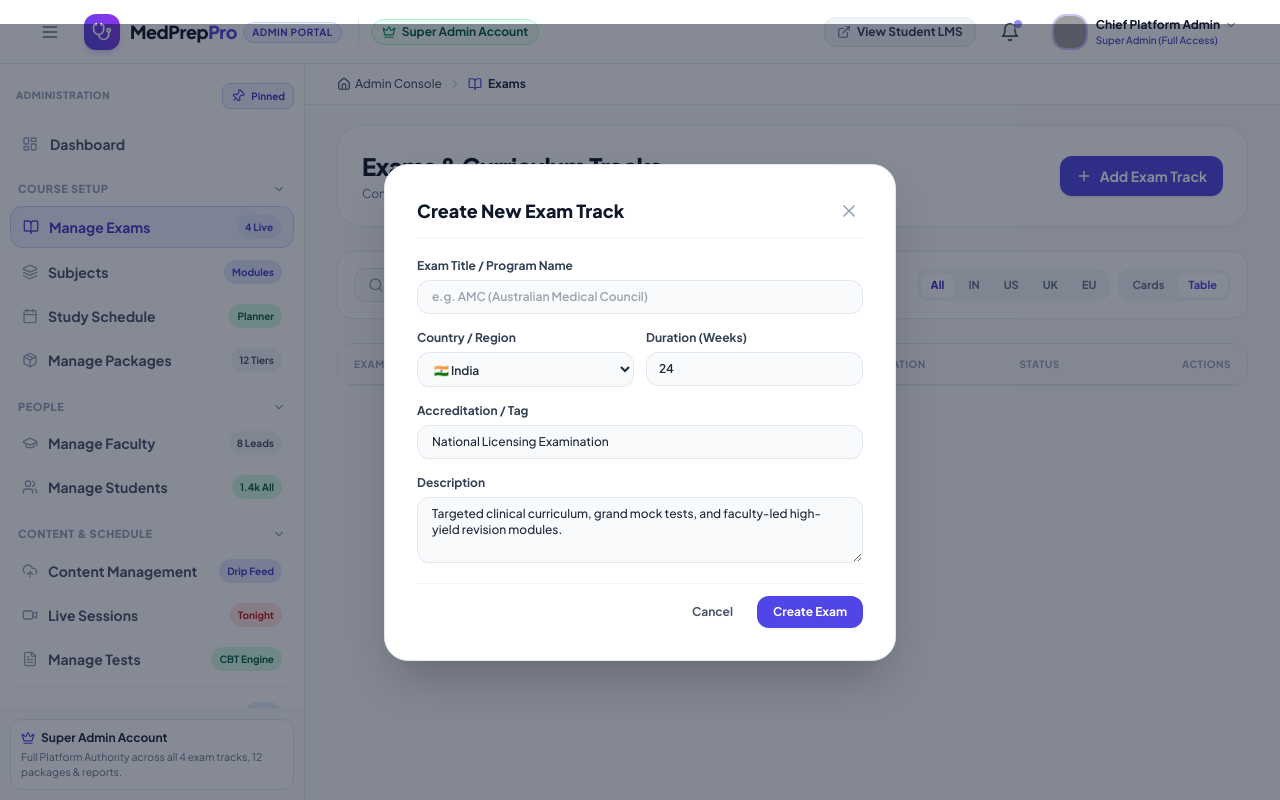
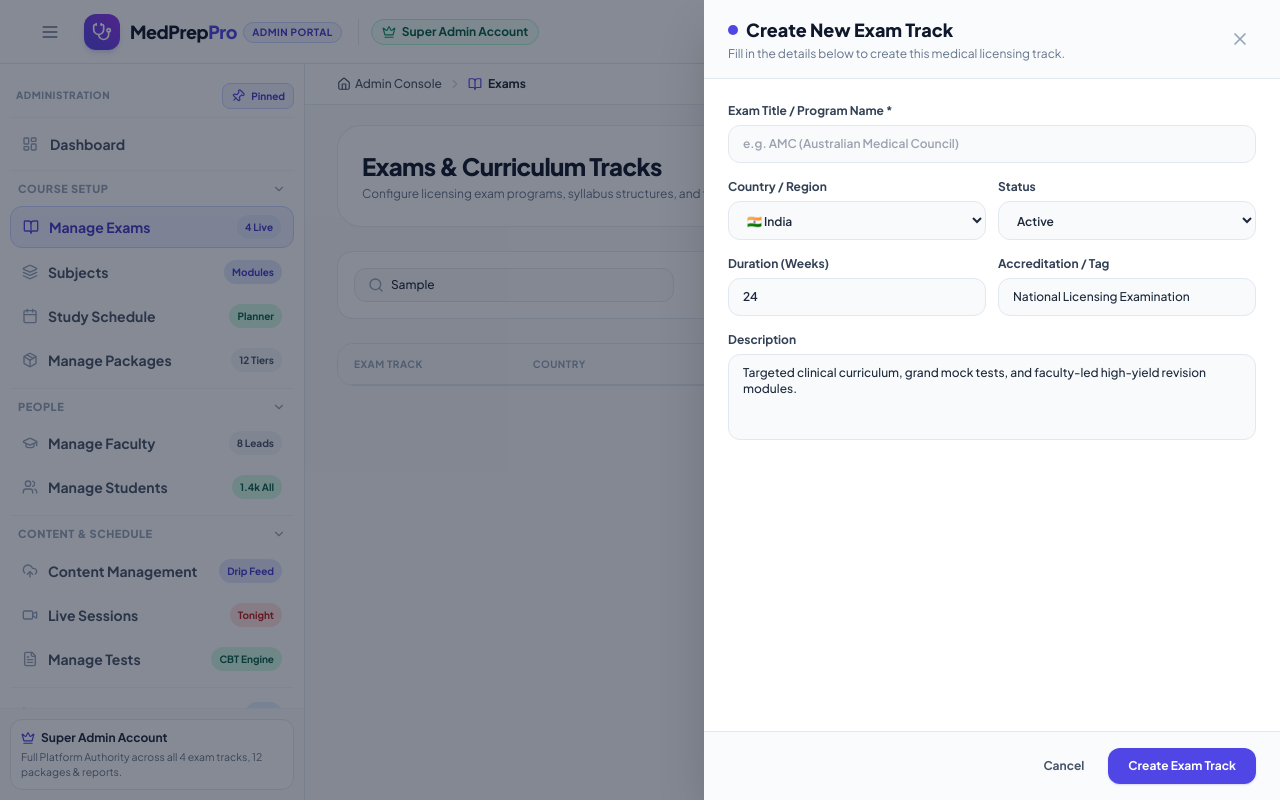
Before and after one commit to codewithritiksaini/Edtech_exams_prototype, a React (Vite) app: page /admin/exams in a window 1280 px wide. Both pictures are taken after typing "Sample" into the empty fields and a click on the button "Add Exam Track". Built offline with nearby package versions, Linux system fonts and the light colour scheme; grey boxes are pictures that could not be loaded.

Commit message:
feat: replace modal with slide-over drawer and add status field for exam management

```diff
--- a/src/pages/admin/AdminExamsPage.jsx
+++ b/src/pages/admin/AdminExamsPage.jsx
@@ -427,36 +427,57 @@ export default function AdminExamsPage() {
         </div>
       )}
 
-      {/* Slide-over / Modal for Add & Edit Exam */}
+      {/* Slide-over Drawer for Add & Edit Exam */}
       {isModalOpen && (
-        <div className="fixed inset-0 z-50 flex items-center justify-center p-4 bg-slate-900/50 backdrop-blur-xs animate-in fade-in">
-          <div className="bg-white rounded-3xl p-6 sm:p-8 max-w-lg w-full shadow-2xl border border-slate-200 space-y-5 animate-in zoom-in-95">
-            <div className="flex items-center justify-between pb-3 border-b border-slate-100">
-              <h2 className="text-lg font-black text-slate-900">
+        <div className="fixed inset-0 z-50 overflow-hidden animate-in fade-in duration-200">
+          {/* Backdrop */}
+          <div
+            onClick={() => setIsModalOpen(false)}
+            className="fixed inset-0 bg-slate-900/50 backdrop-blur-xs transition-opacity cursor-pointer"
+          />
+
+          {/* Slide-over Drawer Panel */}
+          <div className="fixed inset-y-0 right-0 max-w-full flex pl-8 sm:pl-12 pointer-events-none">
+            <div className="w-screen max-w-lg sm:max-w-xl bg-white shadow-2xl flex flex-col pointer-events-auto animate-in slide-in-from-right duration-300">
+
+              {/* Drawer Header */}
+              <div className="px-6 py-4 border-b border-slate-200 flex items-center justify-between bg-slate-50/80 shrink-0">
+                <div className="space-y-0.5">
+                  <div className="flex items-center gap-2">
+                    <span className="w-2.5 h-2.5 rounded-full bg-indigo-600" />
+                    <h2 className="text-base sm:text-lg font-black text-slate-900">
                       {editingExam ? 'Edit Exam Track' : 'Create New Exam Track'}
                     </h2>
+                  </div>
+                  <p className="text-xs text-slate-500">
+                    Fill in the details below to {editingExam ? 'update' : 'create'} this medical licensing track.
+                  </p>
+                </div>
                 <button
+                  type="button"
                   onClick={() => setIsModalOpen(false)}
-                className="p-1 rounded-lg text-slate-400 hover:text-slate-700 hover:bg-slate-100"
+                  className="p-1.5 rounded-xl text-slate-400 hover:text-slate-700 hover:bg-slate-200/60 transition-colors cursor-pointer"
+                  title="Close Drawer"
                 >
                   <X className="w-5 h-5" />
                 </button>
               </div>
 
-            <form onSubmit={handleSaveExam} className="space-y-4 text-xs">
+              {/* Drawer Scrollable Body */}
+              <form onSubmit={handleSaveExam} id="exam-drawer-form" className="flex-1 overflow-y-auto p-6 space-y-4 text-xs">
                 <div className="space-y-1.5">
-                <label className="font-bold text-slate-700">Exam Title / Program Name</label>
+                  <label className="font-bold text-slate-700">Exam Title / Program Name *</label>
                   <input
                     type="text"
                     required
                     placeholder="e.g. AMC (Australian Medical Council)"
                     value={formName}
                     onChange={(e) => setFormName(e.target.value)}
-                  className="w-full px-3.5 py-2 rounded-xl bg-slate-50 border border-slate-200 font-semibold text-slate-900 focus:ring-2 focus:ring-indigo-500/20 focus:border-indigo-500"
+                    className="w-full px-3.5 py-2.5 rounded-xl bg-slate-50 border border-slate-200 font-semibold text-slate-900 focus:outline-none focus:ring-2 focus:ring-indigo-500/20 focus:border-indigo-500"
                   />
                 </div>
 
-              <div className="grid grid-cols-2 gap-3">
+                <div className="grid grid-cols-1 sm:grid-cols-2 gap-3">
                   <div className="space-y-1.5">
                     <label className="font-bold text-slate-700">Country / Region</label>
                     <select
@@ -468,7 +489,7 @@ export default function AdminExamsPage() {
                           setFormFlag(item.flag);
                         }
                       }}
-                    className="w-full px-3 py-2 rounded-xl bg-slate-50 border border-slate-200 font-semibold text-slate-800"
+                      className="w-full px-3.5 py-2.5 rounded-xl bg-slate-50 border border-slate-200 font-semibold text-slate-800 focus:outline-none focus:ring-2 focus:ring-indigo-500/20 focus:border-indigo-500"
                     >
                       {AVAILABLE_FLAGS.map(f => (
                         <option key={f.country} value={f.country}>{f.flag} {f.country}</option>
@@ -477,6 +498,20 @@ export default function AdminExamsPage() {
                   </div>
 
                   <div className="space-y-1.5">
+                    <label className="font-bold text-slate-700">Status</label>
+                    <select
+                      value={formStatus}
+                      onChange={(e) => setFormStatus(e.target.value)}
+                      className="w-full px-3.5 py-2.5 rounded-xl bg-slate-50 border border-slate-200 font-semibold text-slate-800 focus:outline-none focus:ring-2 focus:ring-indigo-500/20 focus:border-indigo-500"
+                    >
+                      <option value="Active">Active</option>
+                      <option value="Inactive">Inactive</option>
+                    </select>
+                  </div>
+                </div>
+
+                <div className="grid grid-cols-1 sm:grid-cols-2 gap-3">
+                  <div className="space-y-1.5">
                     <label className="font-bold text-slate-700">Duration (Weeks)</label>
                     <input
                       type="number"
@@ -484,9 +519,8 @@ export default function AdminExamsPage() {
                       max="52"
                       value={formWeeks}
                       onChange={(e) => setFormWeeks(e.target.value)}
-                    className="w-full px-3 py-2 rounded-xl bg-slate-50 border border-slate-200 font-semibold text-slate-800"
+                      className="w-full px-3.5 py-2.5 rounded-xl bg-slate-50 border border-slate-200 font-semibold text-slate-800 focus:outline-none focus:ring-2 focus:ring-indigo-500/20 focus:border-indigo-500"
                     />
-                </div>
                   </div>
 
                   <div className="space-y-1.5">
@@ -496,36 +530,41 @@ export default function AdminExamsPage() {
                       value={formTag}
                       onChange={(e) => setFormTag(e.target.value)}
                       placeholder="e.g. National Board Aligned"
-                  className="w-full px-3.5 py-2 rounded-xl bg-slate-50 border border-slate-200 font-medium text-slate-800"
+                      className="w-full px-3.5 py-2.5 rounded-xl bg-slate-50 border border-slate-200 font-medium text-slate-800 focus:outline-none focus:ring-2 focus:ring-indigo-500/20 focus:border-indigo-500"
                     />
+                  </div>
                 </div>
 
                 <div className="space-y-1.5">
                   <label className="font-bold text-slate-700">Description</label>
                   <textarea
-                  rows={3}
+                    rows={4}
                     value={formDescription}
                     onChange={(e) => setFormDescription(e.target.value)}
-                  className="w-full px-3.5 py-2 rounded-xl bg-slate-50 border border-slate-200 font-medium text-slate-800"
+                    placeholder="Provide curriculum overview, learning goals, target candidates..."
+                    className="w-full px-3.5 py-2.5 rounded-xl bg-slate-50 border border-slate-200 font-medium text-slate-800 focus:outline-none focus:ring-2 focus:ring-indigo-500/20 focus:border-indigo-500 resize-none"
                   />
                 </div>
+              </form>
 
-              <div className="pt-3 flex items-center justify-end gap-2 border-t border-slate-100">
+              {/* Drawer Footer */}
+              <div className="px-6 py-4 border-t border-slate-200 bg-slate-50/80 flex items-center justify-end gap-2 shrink-0">
                 <button
                   type="button"
                   onClick={() => setIsModalOpen(false)}
-                  className="px-4 py-2 rounded-xl text-slate-600 font-bold hover:bg-slate-100"
+                  className="px-4 py-2.5 rounded-xl text-slate-600 font-bold hover:bg-slate-200/60 transition-colors cursor-pointer text-xs"
                 >
                   Cancel
                 </button>
                 <button
                   type="submit"
-                  className="px-4 py-2 rounded-xl bg-indigo-600 hover:bg-indigo-700 text-white font-bold shadow-sm"
+                  form="exam-drawer-form"
+                  className="px-5 py-2.5 rounded-xl bg-indigo-600 hover:bg-indigo-700 text-white font-bold shadow-sm shadow-indigo-600/20 transition-all cursor-pointer text-xs"
                 >
-                  {editingExam ? 'Save Changes' : 'Create Exam'}
+                  {editingExam ? 'Save Changes' : 'Create Exam Track'}
                 </button>
               </div>
-            </form>
+            </div>
           </div>
         </div>
       )}
```
Lines whose indentation alone changed are shown as unchanged.
